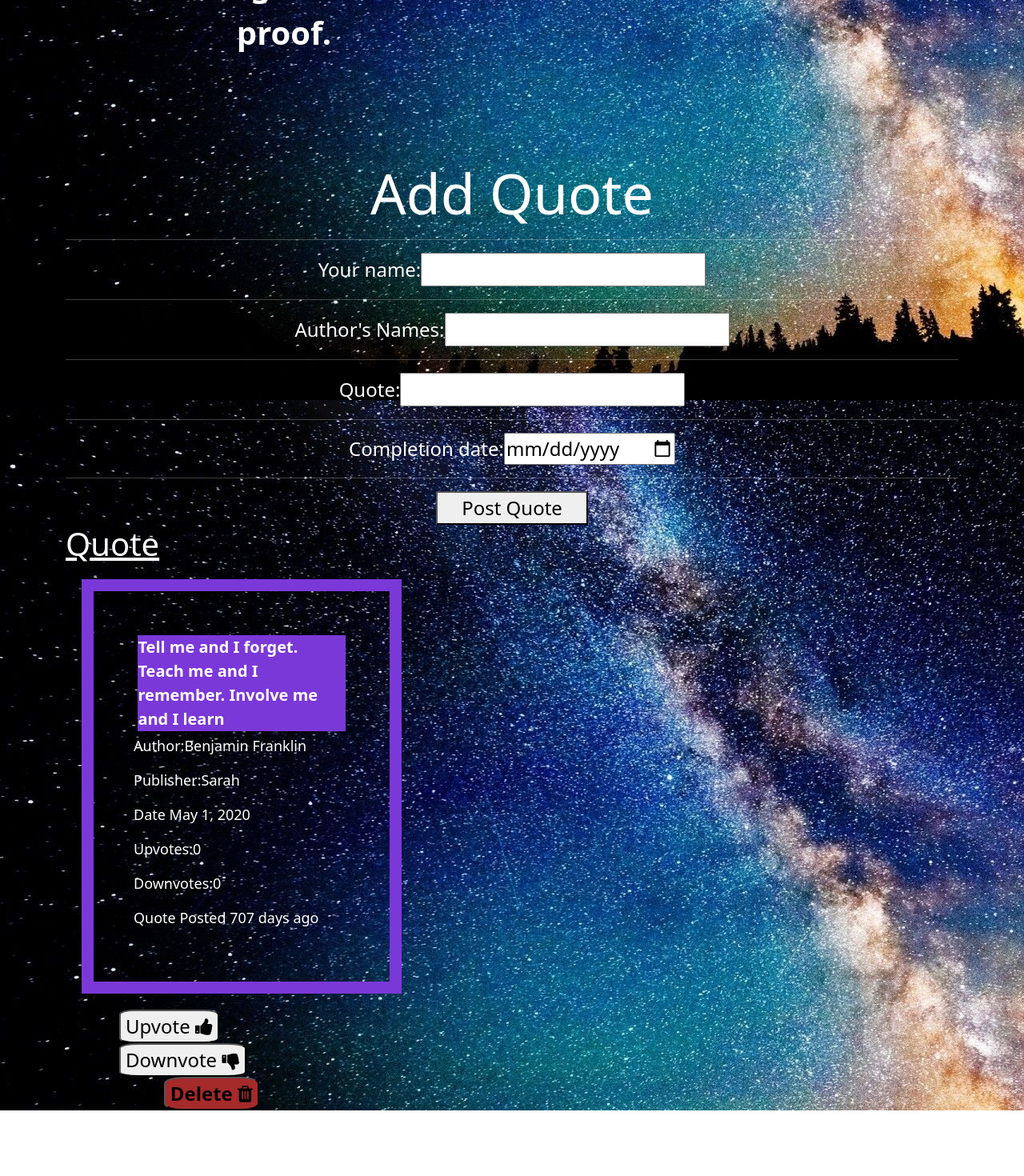
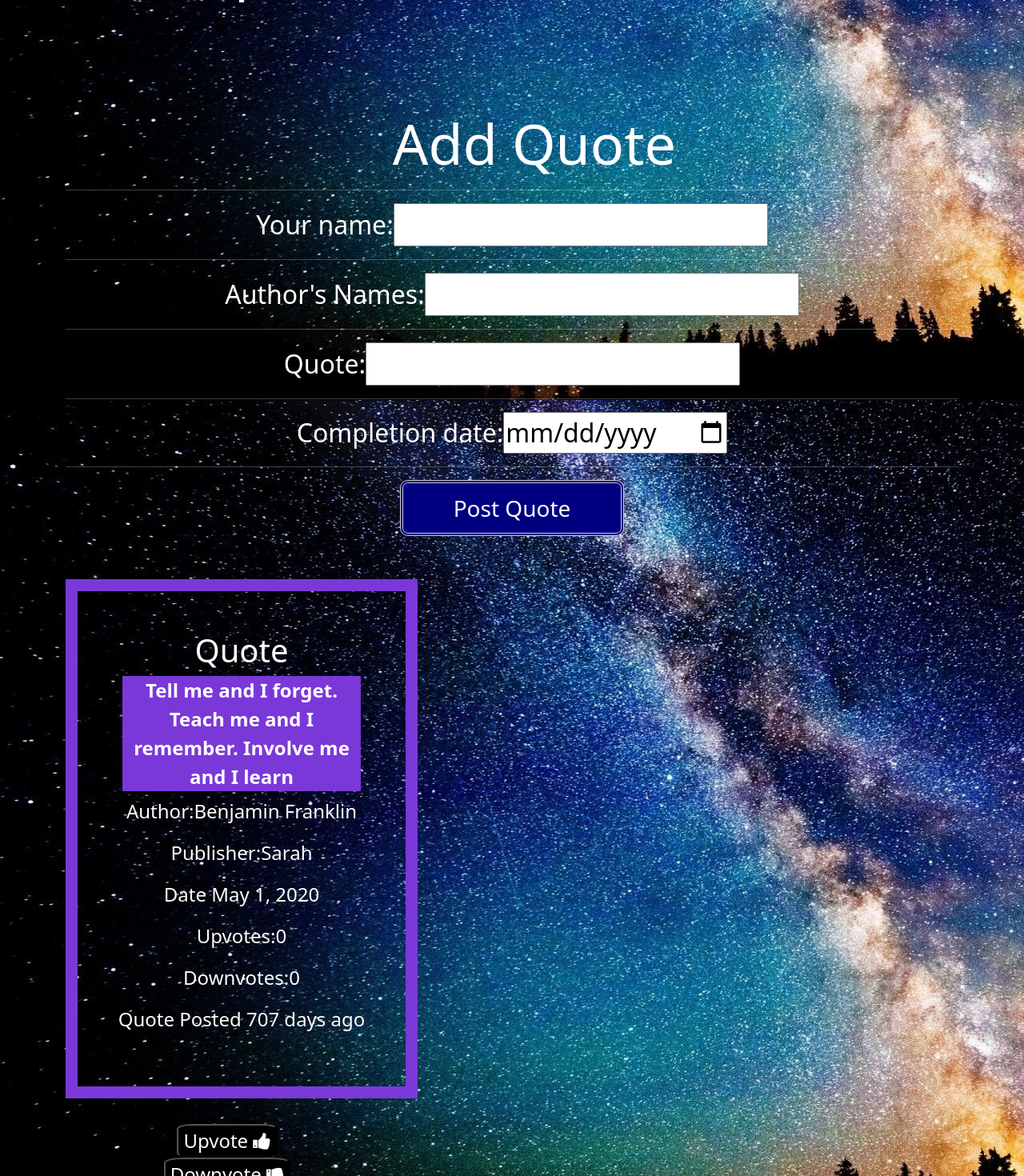
Before and after one commit to Doyo54/Angular-week-1-IP, an Angular app: page / in a window 1280 px wide. Shown: the part 580-2050 px from the top of the page at 80% size. Before the commit the page ends 1968 px from the top, so only its background shows below. Built offline with nearby package versions, Linux system fonts and the light colour scheme.

Commit message:
ft: Final touches to the styling of my page

```diff
--- a/src/app/form/form.component.css
+++ b/src/app/form/form.component.css
@@ -1,13 +1,23 @@
 #btn1{
-    width: 17%;
-    height: 20%;
+    height: 70px;
+ display: inline-block;
+ background-color:navy;
+ border-radius: 10px;
+ border: 4px double #cccccc;
+ color: white;
+ text-align: center;
+ font-size: 28px;
+ width: 280px;
+ padding: 0;
+
 }
 
 #qForm{
     margin-top: 10%;
-    font-size: x-large;
-    text-align: center;
+    font-size: xx-large;
 }
+
 h1{
     font-size: 70px;
+    margin-left: 5%;
 }
--- a/src/app/landing-page/landing-page.component.css
+++ b/src/app/landing-page/landing-page.component.css
@@ -3,6 +3,7 @@ margin: 0;
 padding: 0;
 background-image: url(../../assets/image6.jpg);
 height: fit-content;
+width: auto;
 overflow: hidden;
 background-attachment: fixed;
 color:white;
@@ -13,15 +14,13 @@ color:white;
     width: 100%;
     font-weight: bold;
     color: white;
+    margin-top: 20%;
 }
 
 .row{
    text-align: center;
 }
 
-.col-md-6{
-  margin-top: 15%;
-}
 #btn{
  height: 70px;
  display: inline-block;
@@ -31,46 +30,29 @@ color:white;
  color: #eeeeee;
  text-align: center;
  font-size: 28px;
- padding: 20px;
  width: 280px;
  padding: 0;
- margin-top: 20%;
+ margin-top: 40%;
 
 }
-.topnav {
-   position: fixed;
-    overflow: hidden;
-    width: 100%;
-
-    right: 0%;
-  }
-
-  .topnav a {
-    color: black;
-    text-align: center;
-    text-decoration: none;
-    font-size: 30px;
-
-  }
   #Home{
       margin-right: 80%;
   }
 
-  .topnav a:hover {
-    background-color:#7b38d8;
-    color: black;
-  }
 
   .buttons{
-    margin-left: 6%;
-    width: 25%;
+    margin-left: 12%;
+    width: 50%;
     font-size: x-large;
+    margin-top: 6%;
   }
 #up,#down{
 border-radius: 15%;
+background-color: black;
+color: white;
 }
   #del{
-margin-left: 20%;
+margin-left: 1%;
 background-color:brown;
 overflow: hidden;
 border-radius: 20%;
--- a/src/app/landing-page/landing-page.component.html
+++ b/src/app/landing-page/landing-page.component.html
@@ -9,17 +9,19 @@
 <div class="col-md-6">
 <button id="btn" onclick="document.location='https://blog.hubspot.com/sales/famous-quotes'" >Look for Quotes </button>
 </div>
+<div class="col-md-12">
 <app-form (emitQuote)="addQuote($event)"></app-form>
-    </div>
+</div>
 
-      <div *ngFor="let quote of quotes let i=index">
+
+      <div class="col-md-6" *ngFor="let quote of quotes let i=index">
     <app-summary [quote]="quote"></app-summary>
 <div class="buttons">
     <button id="up" (click)="voteUp(i)">Upvote  <i class="fa fa-thumbs-up"></i> </button>
     <button id="down" id="down" (click)="voteDown(i)">Downvote <i class="fa fa-thumbs-down"></i></button>
     <button id="del" (click)="delQuote(i)">Delete <i class="fa fa-trash"></i></button>
       </div>
-      </div>
 </div>
-
+</div>
+</div>
 </body>
--- a/src/app/summary/summary.component.css
+++ b/src/app/summary/summary.component.css
@@ -1,14 +1,15 @@
 .summary{
-    font-size:large;
-    width: 400px;
+    font-size:x-large;
+    width: 440px;
     height: fit-content;
     border: 15px solid #7b38d8;
    padding: 50px;
-   margin: 20px;
+   margin-top: 10%;
+
 }
 
 .quote{
-    font-size: 20px;
+    font-size: 100%;
     margin: 2%;
     font-weight: bold;
 }
--- a/src/app/summary/summary.component.html
+++ b/src/app/summary/summary.component.html
@@ -1,5 +1,5 @@
-<h1 style="text-decoration: underline;"> Quote</h1>
- <div class="summary">
+<div class="summary">
+<h1> Quote</h1>
   <p class="quote" appHighlight>
   {{quote.quote}}
   </p>
```
